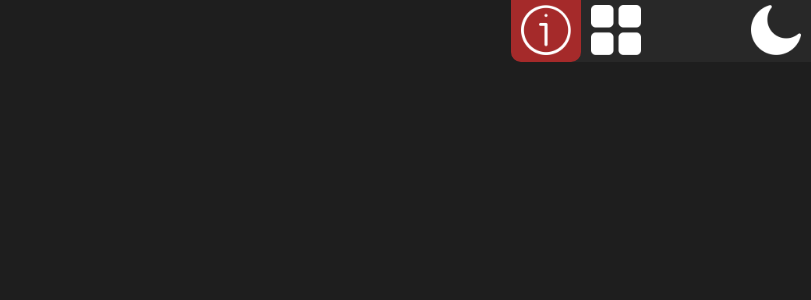
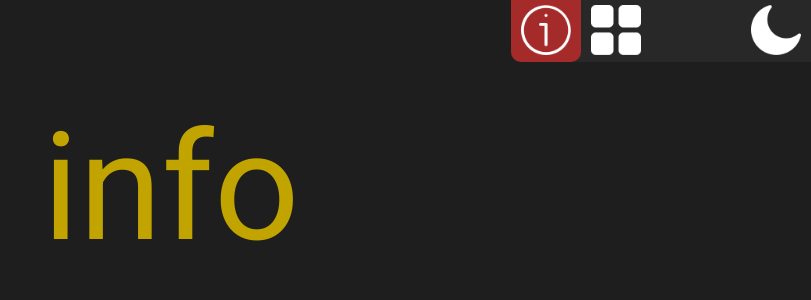
Before and after one commit to alexey-sevastynov/study-english, a React (Create React App) app: page / in a window 1280 px wide. Shown: the top 300 px of the page, without its empty margins (469-1280 px from the left). Built offline with nearby package versions, Linux system fonts and the light colour scheme.

Commit message:
added component "info"

```diff
--- a/src/App.js
+++ b/src/App.js
@@ -3,12 +3,14 @@ import "./App.css";
 
 import { Routes, Route, Link } from "react-router-dom";
 import Header from "./components/header/Header";
+import Info from "./components/info/Info";
 
 class App extends React.Component {
   render() {
     return (
       <div className="app dark_mode">
         <Header />
+        <Info />
       </div>
     );
   }
--- /dev/null
+++ b/src/components/info/Info.jsx
@@ -0,0 +1,5 @@
+import "./info.css";
+
+export default function Info() {
+  return <div className="info">info</div>;
+}
--- /dev/null
+++ b/src/components/info/info.css
@@ -0,0 +1,7 @@
+.info {
+    width: 100%;
+    display: flex;
+    justify-content: center;
+    align-items: center;
+    font-size: 150px;
+}
```
